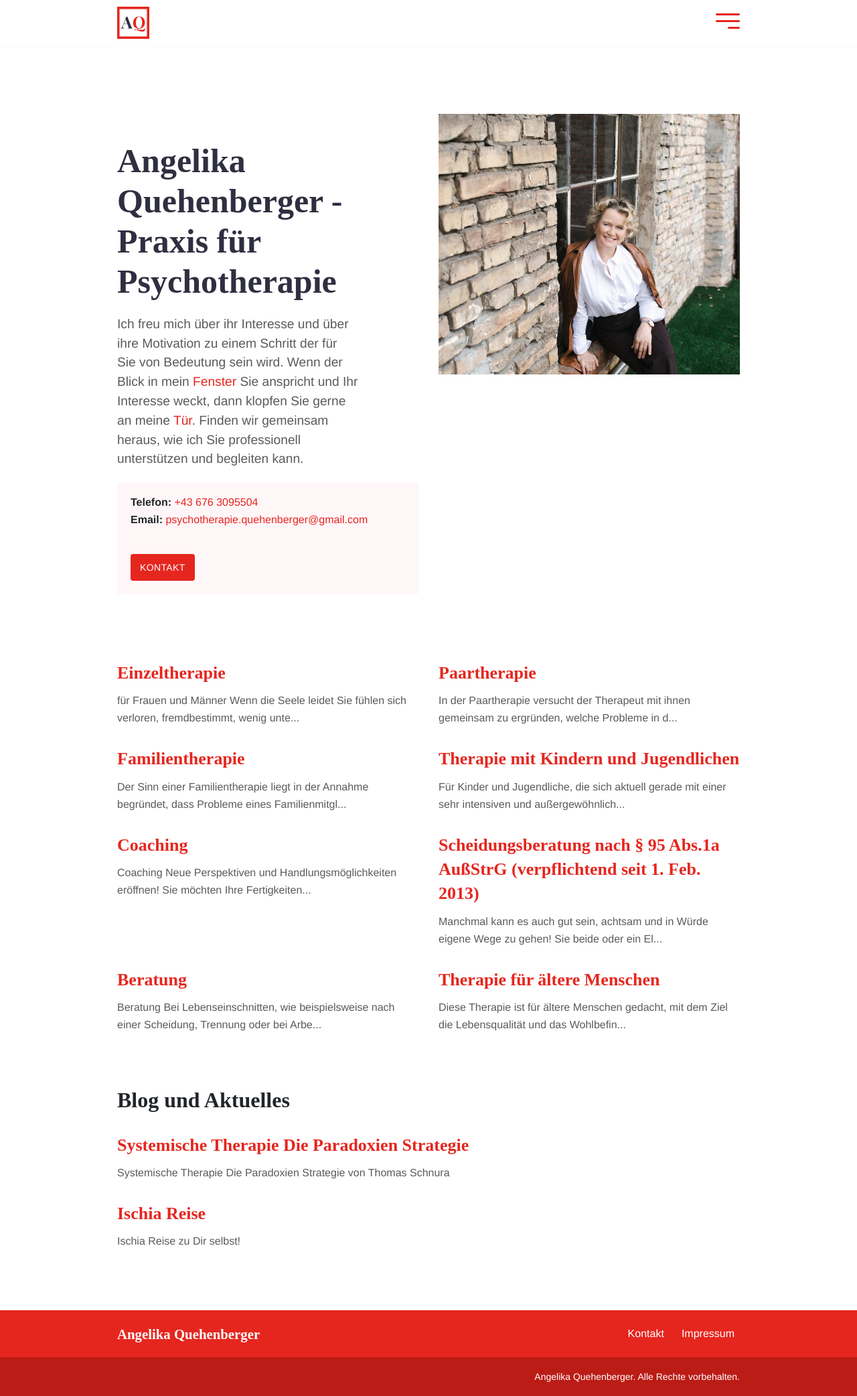
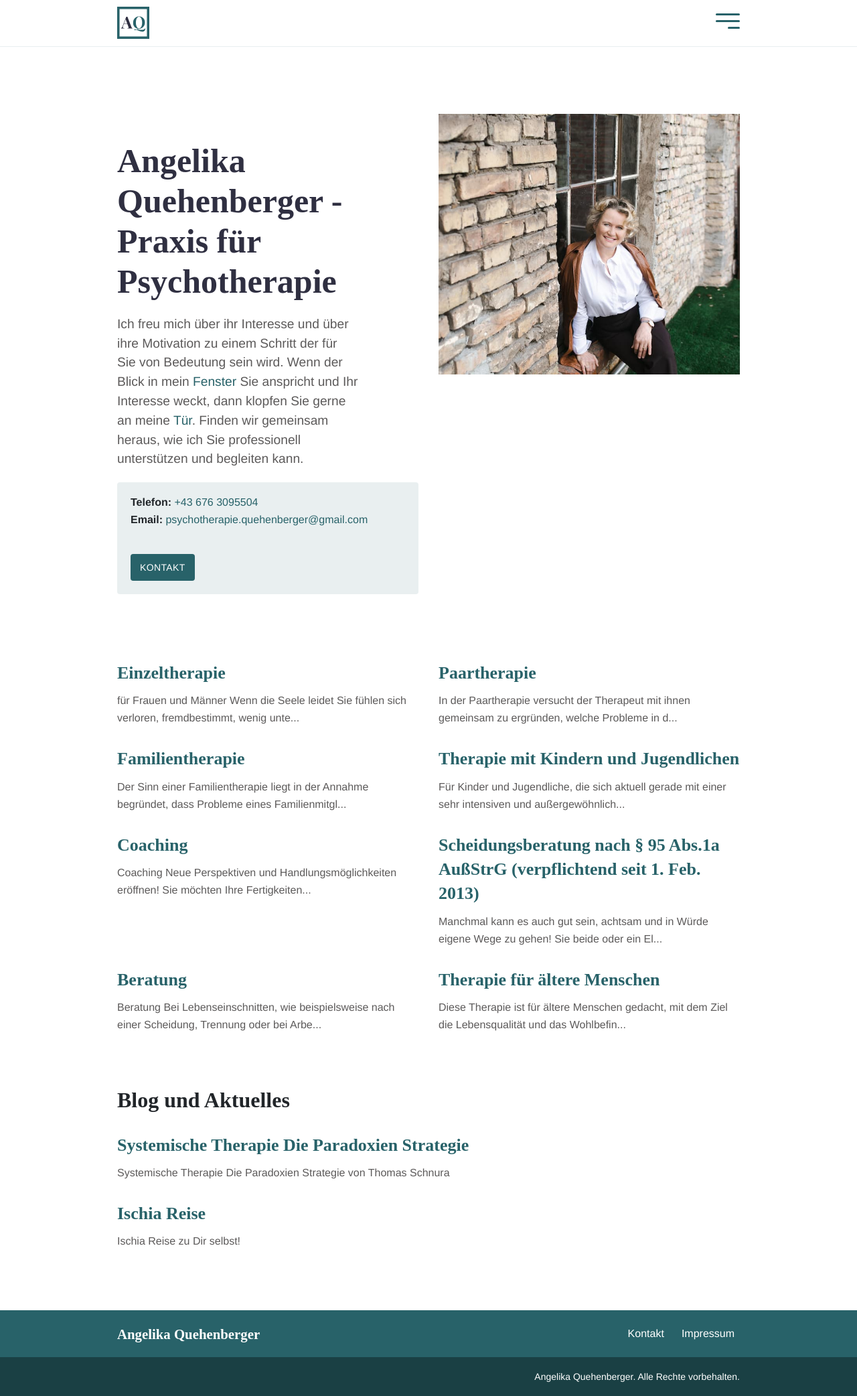
Before and after one commit to dvschnitz/angelika-quehenberger, a Jekyll site: the page built from index.md, in a window 1280 px wide. Shown: the whole page at 67% size. Built offline with Jekyll 4.4.1, drawn with Linux system fonts in a browser that asks for light colours; some web fonts are replaced.

Commit message:
Changed colors

```diff
--- a/assets/css/style.scss
+++ b/assets/css/style.scss
@@ -1,12 +1,12 @@
 ---
 ---
 
-$primary: #e5261f;
-$primary-dark: #a01b16;
+$primary: #286269;
+$primary-dark: #173d3e;
 $secondary: #f88379;
 $black: #2f2f41;
 $white: #ffffff;
-$white-offset: #fff6f8;
+$white-offset: #E9EFF0;
 $steel: #5c5a5a;
 
 // Links
```
Also changed, not shown: images/logo/logo.svg.
